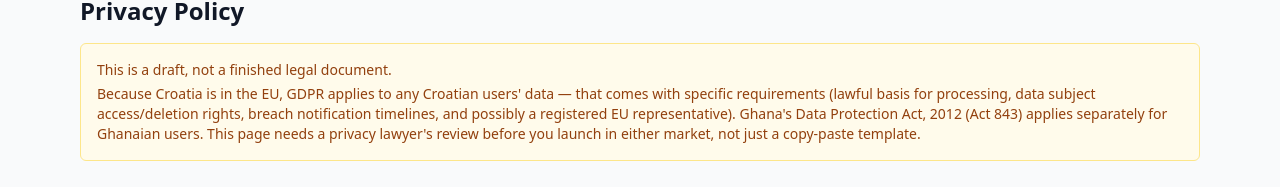
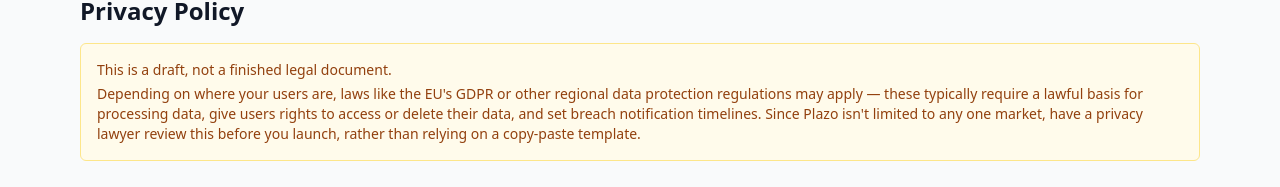
Before and after one commit to isamacode2/plazo, a Next.js app: page /privacy in a window 1280 px wide. Shown: the part 117-304 px from the top of the page. Built offline with nearby package versions, Linux system fonts and the light colour scheme; no server answers; the database is empty.

Commit message:
Generalize jurisdiction language in Terms and Privacy drafts

```diff
--- a/src/app/privacy/page.tsx
+++ b/src/app/privacy/page.tsx
@@ -8,12 +8,12 @@ export default function PrivacyPage() {
       <div className="mt-4 rounded-md border border-amber-200 bg-amber-50 p-4 text-sm text-amber-800">
         <p className="font-medium">This is a draft, not a finished legal document.</p>
         <p className="mt-1">
-          Because Croatia is in the EU, GDPR applies to any Croatian users&apos; data —
-          that comes with specific requirements (lawful basis for processing, data subject
-          access/deletion rights, breach notification timelines, and possibly a registered EU
-          representative). Ghana&apos;s Data Protection Act, 2012 (Act 843) applies separately
-          for Ghanaian users. This page needs a privacy lawyer&apos;s review before you launch
-          in either market, not just a copy-paste template.
+          Depending on where your users are, laws like the EU&apos;s GDPR or other regional data
+          protection regulations may apply — these typically require a lawful basis for
+          processing data, give users rights to access or delete their data, and set breach
+          notification timelines. Since Plazo isn&apos;t limited to any one market, have a
+          privacy lawyer review this before you launch, rather than relying on a copy-paste
+          template.
         </p>
       </div>
 
--- a/src/app/terms/page.tsx
+++ b/src/app/terms/page.tsx
@@ -8,9 +8,10 @@ export default function TermsPage() {
       <div className="mt-4 rounded-md border border-amber-200 bg-amber-50 p-4 text-sm text-amber-800">
         <p className="font-medium">This is a draft, not a finished legal document.</p>
         <p className="mt-1">
-          It&apos;s a reasonable starting point, but you operate in two jurisdictions with real
-          legal requirements — Croatia (EU/GDPR) and Ghana (Data Protection Act, 2012, Act 843).
-          Have a lawyer familiar with both review and finalize this before you launch publicly.
+          It&apos;s a reasonable starting point, but since Plazo isn&apos;t limited to any one
+          country, the specific legal requirements that apply depend on where your users
+          actually are. Have a lawyer review and finalize this for the jurisdictions you launch
+          in before relying on it.
         </p>
       </div>
 
```
